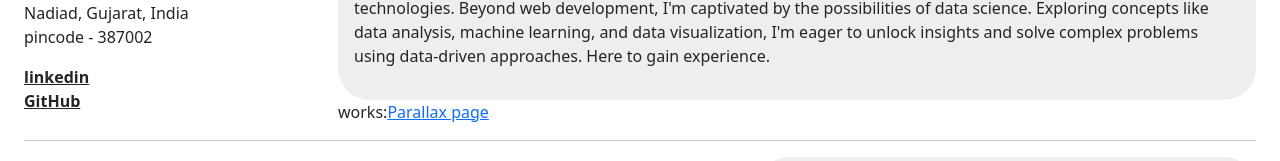
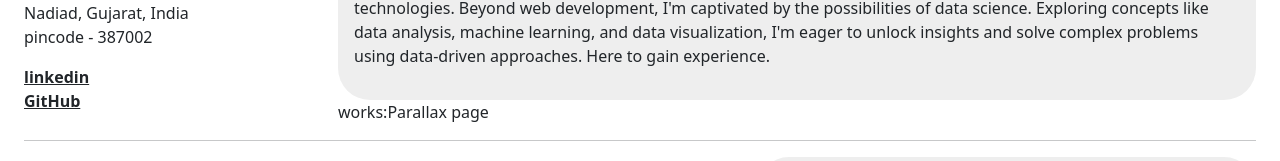
Before and after one commit to pruthuraj/pruthuraj_cv, a plain HTML site: page index.html in a window 1280 px wide. Shown: the part 254-415 px from the top of the page. Drawn offline with nearby package versions, Linux system fonts and the light colour scheme.

Commit message:
minor change in index.html

```diff
--- a/index.html
+++ b/index.html
@@ -42,7 +42,7 @@
                 experience.
                 </p>
             </div>
-            works:<a href="works/parallax website/index.html">Parallax page</a>
+            works:<a class="text-decoration-none link-dark" href="works/parallax website/index.html">Parallax page</a>
 
 
         </div>
```
